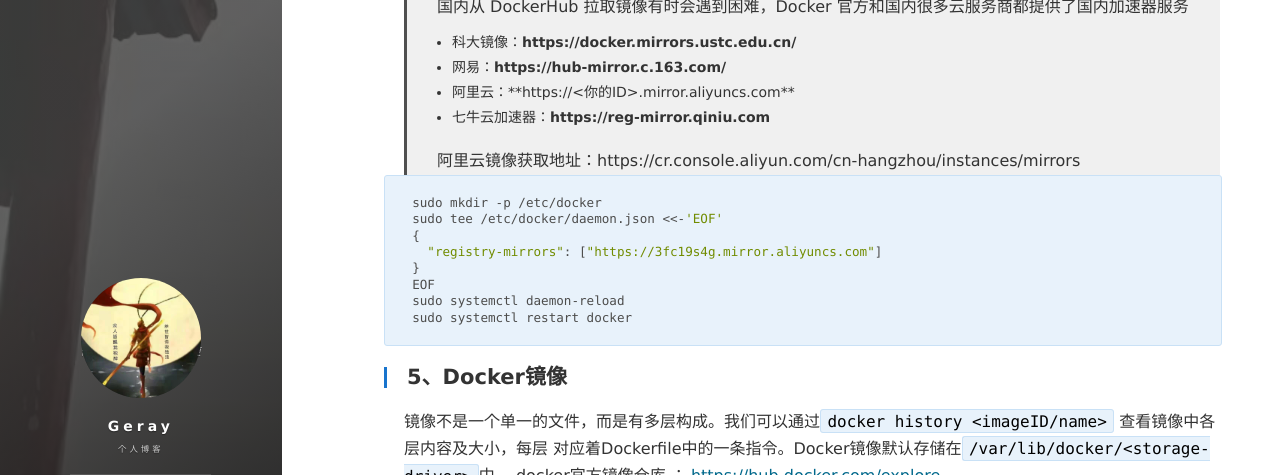
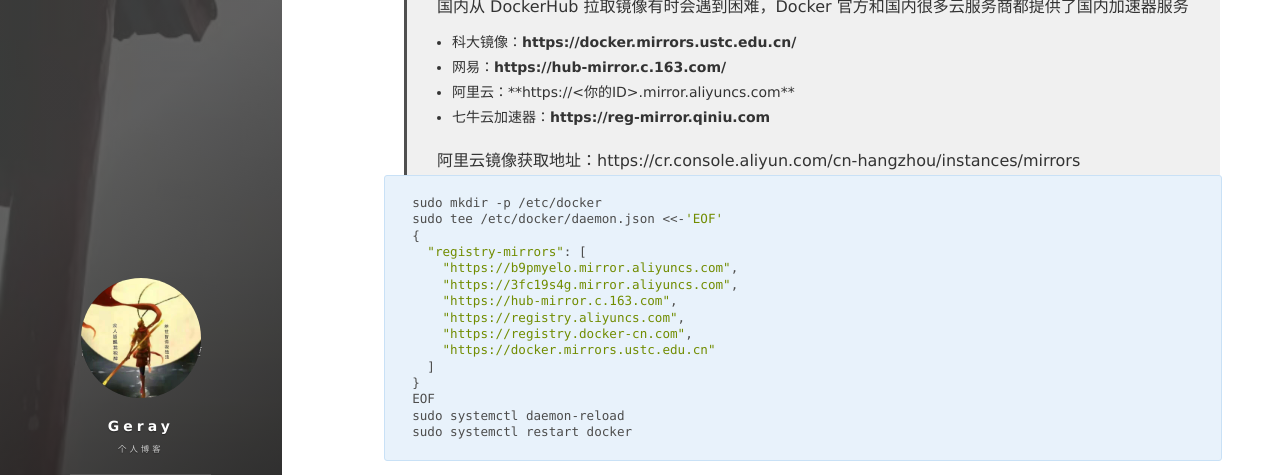
Before and after one commit to geray-zsg/geray-zsg.github.io, a Jekyll site: the page built from _posts/2022-1-8-Docker基础.md, in a window 1280 px wide and 900 px high, scrolled down 7862 px, cut to the strip 0-475 px from the top of the window. Built offline with Jekyll 4.4.1, drawn with Linux system fonts in a browser that asks for light colours; nearby versions of some CDN libraries; comment, search, counter and statistics services are not loaded; part of the change alters nothing that is shown.

Commit message:
Update 2022-1-8-Docker基础.md
修改了镜像加速

```diff
--- a/_posts/2022-1-8-Docker基础.md
+++ b/_posts/2022-1-8-Docker基础.md
@@ -261,7 +261,14 @@ docker info
 sudo mkdir -p /etc/docker
 sudo tee /etc/docker/daemon.json <<-'EOF'
 {
-  "registry-mirrors": ["https://3fc19s4g.mirror.aliyuncs.com"]
+  "registry-mirrors": [
+    "https://b9pmyelo.mirror.aliyuncs.com",
+    "https://3fc19s4g.mirror.aliyuncs.com",
+    "https://hub-mirror.c.163.com",
+    "https://registry.aliyuncs.com",
+    "https://registry.docker-cn.com",
+    "https://docker.mirrors.ustc.edu.cn"
+  ]
 }
 EOF
 sudo systemctl daemon-reload
```
